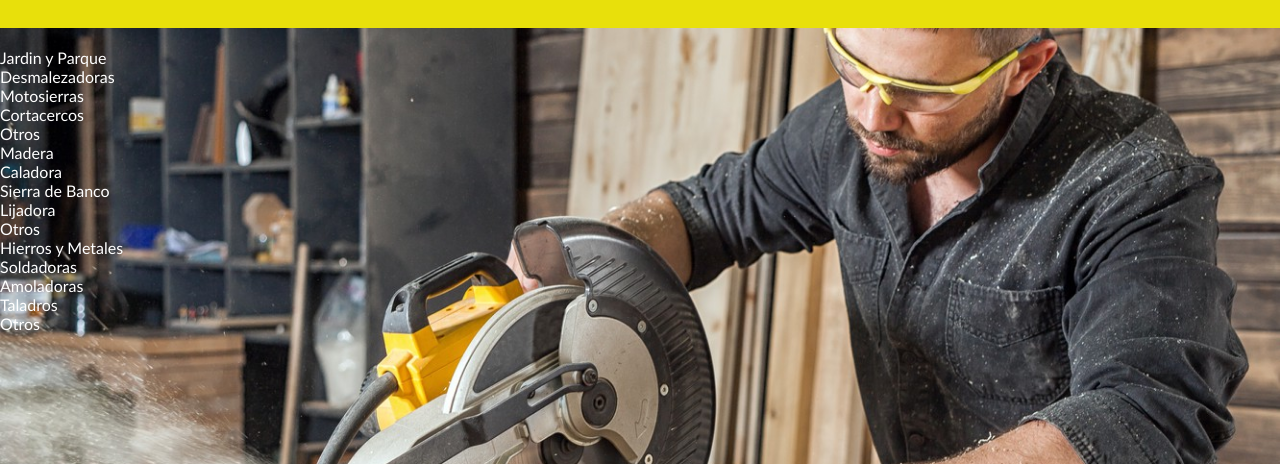
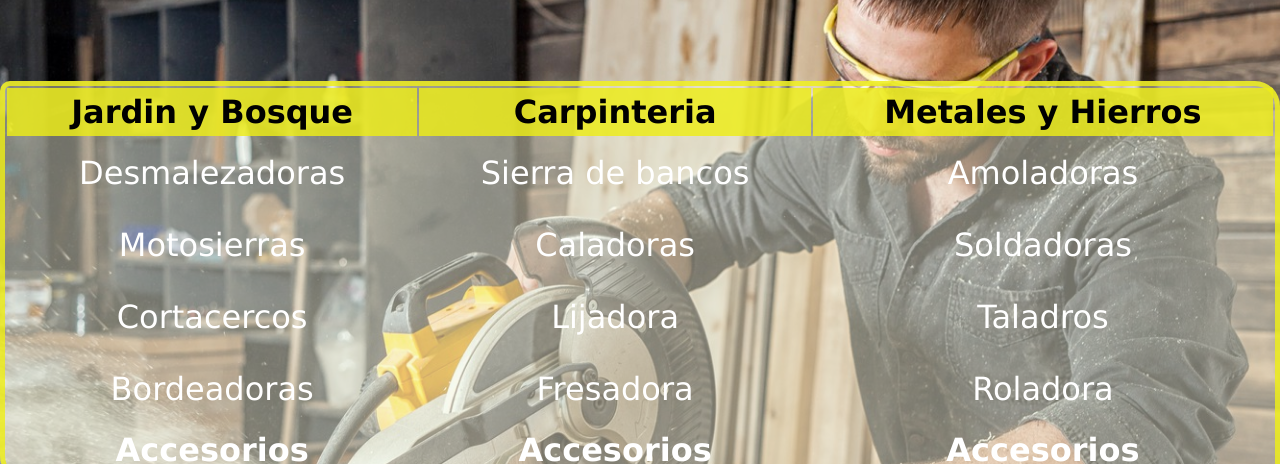
Before and after one commit to nicolasfacundojuri/bulldogmaquinaria, a plain HTML site: page store.html in a window 1280 px wide. Shown: the part 129-593 px from the top of the page. Drawn offline with Linux system fonts and the light colour scheme.

Commit message:
arreglando errores

```diff
--- a/store.html
+++ b/store.html
@@ -24,7 +24,7 @@
                 </ul>
             </nav>
         </header>
-    <!-- <table  class="tabla-maquinaria">
+    <table  class="tabla-maquinaria">
         <thead>
             <tr>
                 <th> Jardin y Bosque</th>
@@ -61,8 +61,8 @@
                 <th>Accesorios</th>
             </tr>
         </tfoot>
-</table> -->
-<div class="grid-main-store">
+</table>
+<!-- <div class="grid-main-store">
     <div class="grid-items-store" class="item1">Jardin y Parque</div>
     <div class="grid-items-store" class="item2">Desmalezadoras</div>
     <div class="grid-items-store" class="item3">Motosierras</div>
@@ -78,7 +78,7 @@
     <div class="grid-items-store-item13">Amoladoras</div>
     <div class="grid-items-store-item14">Taladros</div>
     <div class="grid-items-store-item15">Otros</div>
-</div>
+</div> -->
 <footer>
     <h2>Las grandes naciones se construyen trabajando</h2>
     <h3>Tandil, Buenos Aires, Argentina</h3>
```
